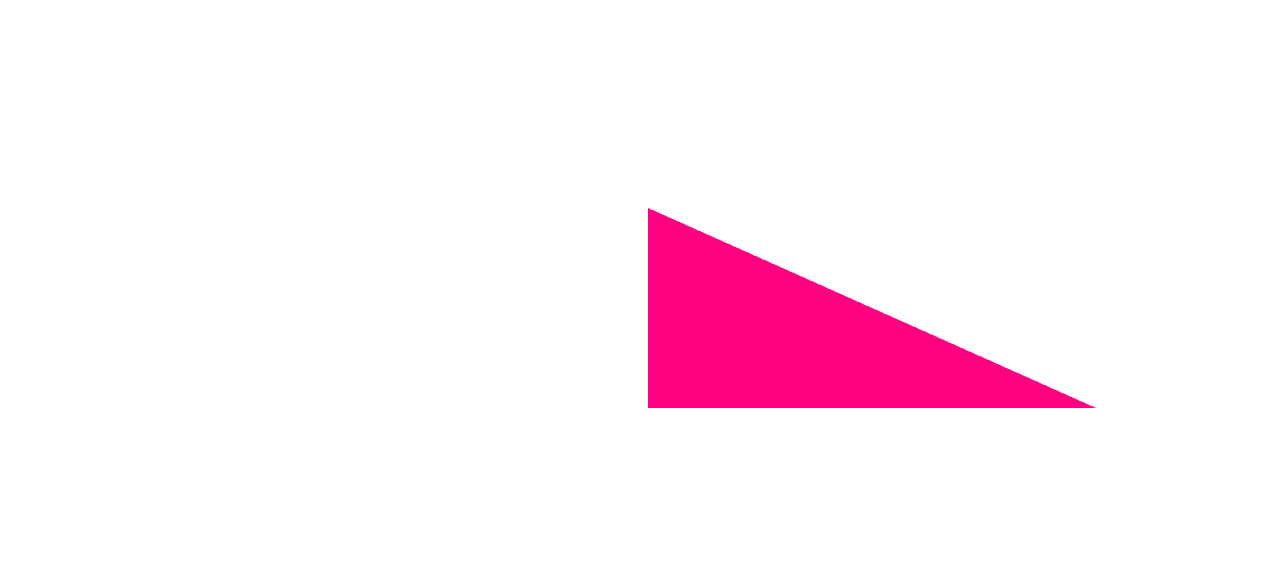
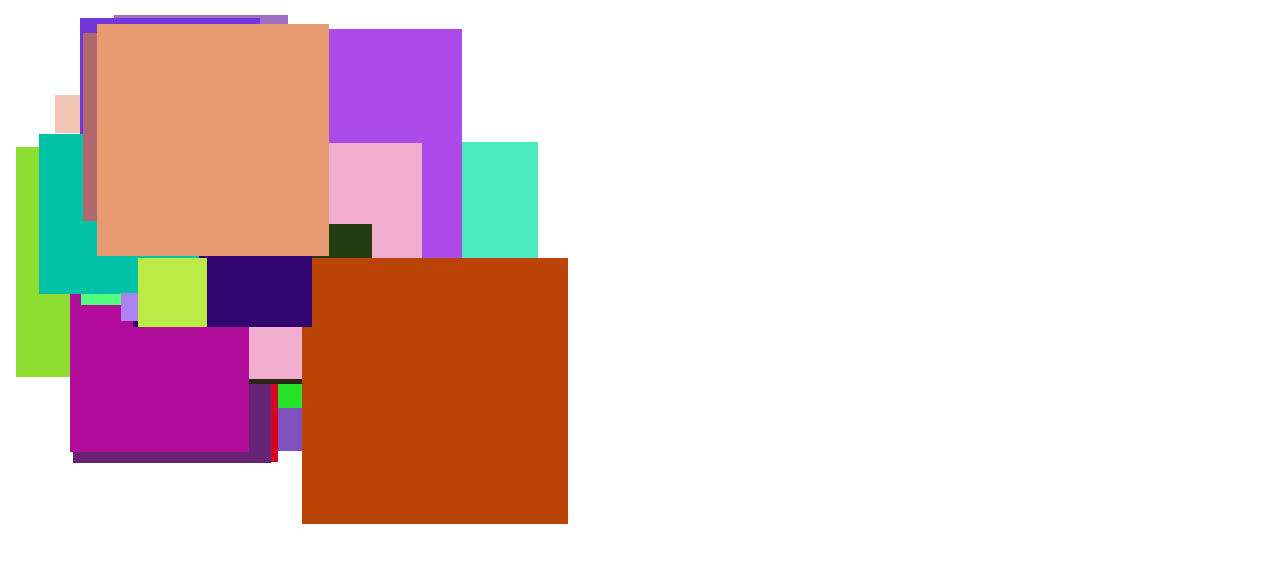
Before and after one commit to GreenFerret95/WebGl, a plain HTML site: page WebGL/index.html in a window 1280 px wide. Drawn offline with Linux system fonts and the light colour scheme.

Commit message:
Created resources folder. Created webglUtils.js which contains helper functions. Rendered 50 randomly placed, randomly colored rectangles on the screen

```diff
--- a/WebGL/index.html
+++ b/WebGL/index.html
@@ -10,22 +10,39 @@
             display: block;
         }
     </style>
+    <script src="resources/webgl-utils.js"></script>
 
-     <!-- VERTEX SHADER -->
+
+    <!-- ~~~~~~~~~~~~~~~~~~~VERTEX SHADER~~~~~~~~~~~~~~~~~~~ -->
     <script id="2d-vertex-shader" type="notjs">
-        attribute vec4 a_position;
+
+        attribute vec2 a_position;
+
+        uniform vec2 u_resolution;
 
         void main(){
-            gl_Position = a_position;
+            //convert the position from pixels to 0.0 to 1.0
+            vec2 zeroToOne = a_position / u_resolution;
+
+            //convert from 0->1 to 0-> 2
+            vec2 zeroToTwo = zeroToOne * 2.0;
+
+            //convert from 0 -> 2 to -1 -> +1 (clipspace)
+            vec2 clipSpace = zeroToTwo - 1.0;
+
+            gl_Position = vec4(clipSpace * vec2(1, -1), 0, 1);
         }
+
     </script>
 
     <!-- FRAGMENT SHADER -->
     <script id="2d-fragment-shader" type="notjs">
         precision mediump float;
 
+        uniform vec4 u_color;
+
         void main() {
-            gl_FragColor = vec4(1, 0, 0.5, 1);
+            gl_FragColor = u_color;
         }
     </script>
 
@@ -40,9 +57,11 @@
         var gl = undefined;
         var program = undefined;
         var positionAttributeLocation = undefined;
+        var resolutionUniformLocation = undefined;
+        var colorUniformLocation = undefined;
         var positionBuffer = undefined;
+
         init();
-
         render();
 
 
@@ -56,20 +75,40 @@
             var vertexShaderSource = document.getElementById("2d-vertex-shader").text;
             var fragmentShaderSource = document.getElementById("2d-fragment-shader").text;
 
-            var vertexShader = createShader(gl, gl.VERTEX_SHADER, vertexShaderSource);
-            var fragmentShader = createShader(gl, gl.FRAGMENT_SHADER, fragmentShaderSource);
+            var vertexShader =  compileShader(gl,vertexShaderSource,  gl.VERTEX_SHADER);
+            var fragmentShader = compileShader(gl, fragmentShaderSource, gl.FRAGMENT_SHADER);
 
             program = createProgram(gl, vertexShader, fragmentShader);
 
             positionAttributeLocation = gl.getAttribLocation(program, "a_position");
+            resolutionUniformLocation = gl.getUniformLocation(program, "u_resolution");
+            colorUniformLocation = gl.getUniformLocation(program, "u_color");
+
 
             positionBuffer = gl.createBuffer();
 
             gl.bindBuffer(gl.ARRAY_BUFFER, positionBuffer);
-            var positions = [0, 0,
-                            0, 0.5,
-                            0.7, 0,     ];
-            gl.bufferData(gl.ARRAY_BUFFER, new Float32Array(positions), gl.STATIC_DRAW);
+
+
+        }
+
+        function randomInt(range){
+            return Math.floor(Math.random() * range);
+        }
+
+        function setRectangle(gl, x, y, width, height) {
+            var x1 = x;
+            var x2 = x + width;
+            var y1 = y;
+            var y2 = y + width;
+
+            gl.bufferData(gl.ARRAY_BUFFER, new Float32Array([
+                x1, y1,
+                x2, y1,
+                x1, y2,
+                x1, y2,
+                x2, y1,
+                x2, y2]), gl.STATIC_DRAW);
 
         }
 
@@ -78,9 +117,31 @@
             gl.viewport(0, 0, gl.canvas.width, gl.canvas.height);
             gl.clearColor(0,0,0,0);
             gl.clear(gl.COLOR_BUFFER_BIT);
+
+
             gl.useProgram(program);
+            gl.uniform2f(resolutionUniformLocation, gl.canvas.width, gl.canvas.height);
+
             gl.enableVertexAttribArray(positionAttributeLocation);
-            gl.bindBuffer(gl.ARRAY_BUFFER, positionBuffer);
+
+            for (var ii = 0; ii < 50; ++ii){
+                var size = 2;
+                var type = gl.FLOAT;
+                var normalize = false;
+                var stride = 0;
+                var offset = 0;
+                gl.vertexAttribPointer(positionAttributeLocation, size, type, normalize, stride, offset);
+
+                var primitiveType = gl.TRIANGLES;
+                var count = 6;
+
+                setRectangle(
+                    gl, randomInt(300), randomInt(300), randomInt(300), randomInt(300));
+
+                gl.uniform4f(colorUniformLocation, Math.random(), Math.random(), Math.random(), 1);
+
+                gl.drawArrays(gl.TRIANGLES, 0, 6);
+            }
 
             var size = 2;
             var type = gl.FLOAT;
@@ -90,55 +151,11 @@
             gl.vertexAttribPointer(positionAttributeLocation, size, type, normalize, stride, offset);
 
             var primitiveType = gl.TRIANGLES;
-            var count = 3;
+            var count = 6;
 
             gl.drawArrays(primitiveType, offset, count);
         }
 
-        function createShader(gl, type, source){
-            var shader = gl.createShader(type);
-            gl.shaderSource(shader, source);
-            gl.compileShader(shader);
-            var success = gl.getShaderParameter(shader, gl.COMPILE_STATUS);
-            if (success){
-                return shader;
-            }
-            console.log(gl.getShaderInfoLog(shader));
-            gl.deleteShader(shader);
-        }
-
-        function createProgram(gl, vertexShader, fragmentShader){
-            var program = gl.createProgram();
-            gl.attachShader(program, vertexShader);
-            gl.attachShader(program, fragmentShader);
-            gl.linkProgram(program);
-            var success = gl.getProgramParameter(program, gl.LINK_STATUS);
-            if (success) {
-                return program;
-            }
-
-            console.log(gl.getProgramInfoLog(program));
-            gl.deleteProgram(program);
-        }
-
-        function resize(canvas) {
-            // Resize the canvas to be the same size as the browser
-            var displayWidth = canvas.clientWidth;
-            var displayHeight = canvas.clientHeight;
-
-            console.log("dWidth: " + displayWidth + " dHeight: " + displayHeight);
-            console.log("cWidth: " + canvas.width + " cHeight: " + canvas.height);
-
-            // check if canvas is the same size
-            if (canvas.width != displayWidth ||
-                canvas.height != displayHeight) {
-                canvas.width = displayWidth;
-                canvas.height = displayHeight;
-                console.log("Canvas Resized")
-                console.log("cWidth: " + canvas.width + " cHeight: " + canvas.height);
-
-            }
-        }
     </script>
 
 
--- /dev/null
+++ b/WebGL/resources/webgl-utils.js
@@ -0,0 +1,83 @@
+/**
+ * Creates and compiles a shader.
+ *
+ * @param {!WebGLRenderingContext} gl The WebGL Context.
+ * @param {string} shaderSource The GLSL source code for the shader.
+ * @param {number} shaderType The type of shader, VERTEX_SHADER or
+ *     FRAGMENT_SHADER.
+ * @return {!WebGLShader} The shader.
+ */
+function compileShader(gl, shaderSource, shaderType) {
+  // Create the shader object
+  var shader = gl.createShader(shaderType);
+
+  // Set the shader source code.
+  gl.shaderSource(shader, shaderSource);
+
+  // Compile the shader
+  gl.compileShader(shader);
+
+  // Check if it compiled
+  var success = gl.getShaderParameter(shader, gl.COMPILE_STATUS);
+  if (!success) {
+    // Something went wrong during compilation; get the error
+    throw "could not compile shader:" + gl.getShaderInfoLog(shader);
+  }
+
+  return shader;
+}
+
+
+/**
+ * Creates a program from 2 shaders.
+ *
+ * @param {!WebGLRenderingContext) gl The WebGL context.
+ * @param {!WebGLShader} vertexShader A vertex shader.
+ * @param {!WebGLShader} fragmentShader A fragment shader.
+ * @return {!WebGLProgram} A program.
+ */
+function createProgram(gl, vertexShader, fragmentShader) {
+  // create a program.
+  var program = gl.createProgram();
+
+  // attach the shaders.
+  gl.attachShader(program, vertexShader);
+  gl.attachShader(program, fragmentShader);
+
+  // link the program.
+  gl.linkProgram(program);
+
+  // Check if it linked.
+  var success = gl.getProgramParameter(program, gl.LINK_STATUS);
+  if (!success) {
+      // something went wrong with the link
+      throw ("program filed to link:" + gl.getProgramInfoLog (program));
+  }
+
+  return program;
+};
+
+/**
+ * Resizes the canvas to be the same size as web browser
+ *
+ * @param {!HTMLCanvas} the canvas to be drawn on.
+ */
+
+function resize(canvas) {
+    // Resize the canvas to be the same size as the browser
+    var displayWidth = canvas.clientWidth;
+    var displayHeight = canvas.clientHeight;
+
+    console.log("dWidth: " + displayWidth + " dHeight: " + displayHeight);
+    console.log("cWidth: " + canvas.width + " cHeight: " + canvas.height);
+
+    // check if canvas is the same size
+    if (canvas.width != displayWidth ||
+        canvas.height != displayHeight) {
+        canvas.width = displayWidth;
+        canvas.height = displayHeight;
+        console.log("Canvas Resized")
+        console.log("cWidth: " + canvas.width + " cHeight: " + canvas.height);
+
+    }
+}
```
